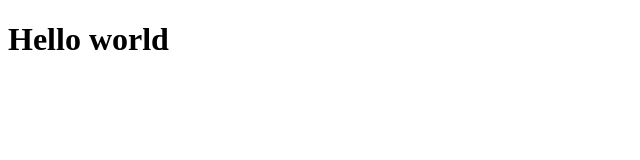
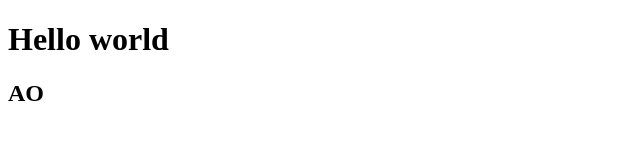
Before and after one commit to MarioPianese/VincenzoIannucci.github.io, a plain HTML site: page index.html in a window 1280 px wide. Shown: the full height of the page, 0-640 px from the left. Drawn offline with Linux system fonts and the light colour scheme.

Commit message:
Third commit

```diff
--- a/index.html
+++ b/index.html
@@ -6,5 +6,6 @@
 </head>
 <body>
     <h1>Hello world</h1>
+    <h2>AO</h2>
 </body>
 </html>
```
